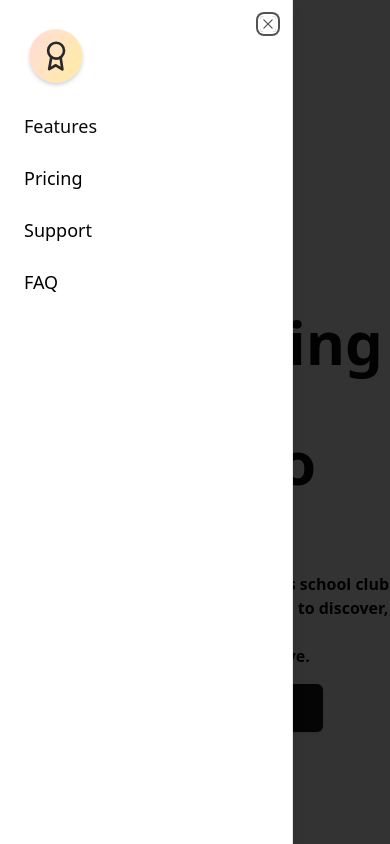
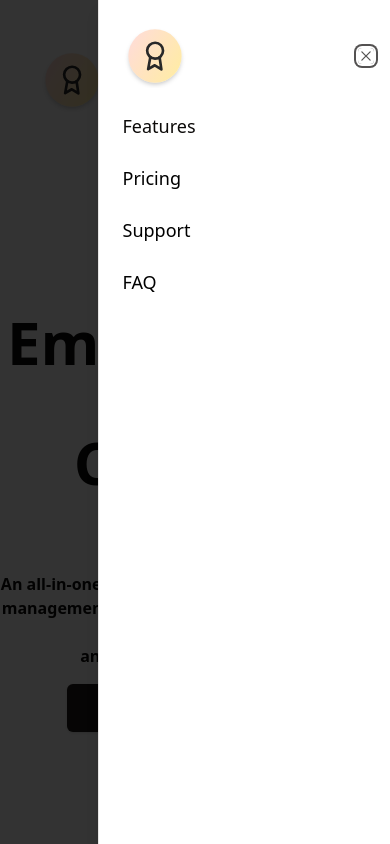
Before and after one commit to maytees/guideway, a Next.js app: page / in a window 390 px wide. Both pictures are taken after a click on the button "Toggle navigation menu". Shown: the top 844 px of the page. Built offline with nearby package versions, Linux system fonts and the light colour scheme.

Commit message:
fix: sm breakpoint hamburger menu fix

```diff
--- a/src/components/Navbar.tsx
+++ b/src/components/Navbar.tsx
@@ -4,18 +4,18 @@ import Link from 'next/link';
 import React from 'react';
 import { Sheet, SheetContent, SheetTrigger } from './ui/sheet';
 import { Button } from './ui/button';
-import { usePathname } from 'next/navigation';
+import { usePathname, useRouter } from 'next/navigation';
 
 const ICON_WIDTH = 64;
 
 const Navbar = () => {
     const currentPath = usePathname();
 
+    const router = useRouter();
     return (
-        <>
-            <header className="pb-10 z-50 top-0 flex h-16 items-center gap-4 md:px-6 mt-10 pt-10">
-                <nav className="hidden container md:flex flex-row md:items-center md:justify-between gap-24 md:px-14 lg:px-32 w-full ">
 
+        <div className="pb-10 px-10 z-50 top-0 flex h-16 items-center gap-4 md:px-6 mt-10 pt-10">
+            <nav className="hidden container md:flex flex-row md:items-center md:justify-between gap-24 md:px-14 lg:px-32">
                 <div className='flex flex-row gap-16 items-center'>
                     <div className='flex-shrink-0'>
                         <Link className="flex items-center gap-2 text-lg font-semibold md:text-base" href="/">
@@ -46,6 +46,15 @@ const Navbar = () => {
                     </Button>
                 </a>
             </nav >
+            <div className="flex w-full items-center flex-row justify-between md:hidden">
+                <Image
+                    src="/logo.svg"
+                    alt="Guideway"
+                    width={ICON_WIDTH}
+                    height={ICON_WIDTH}
+                    className="md:hidden hover:cursor-pointer"
+                    onClick={() => router.push("/")}
+                />
                 <Sheet>
                     <SheetTrigger asChild>
                         <Button className="shrink-0 md:hidden" size="icon" variant="outline">
@@ -53,13 +62,12 @@ const Navbar = () => {
                             <span className="sr-only">Toggle navigation menu</span>
                         </Button>
                     </SheetTrigger>
-                    <SheetContent side="left">
+                    <SheetContent side="right">
                         <nav className="grid gap-6 text-lg font-medium">
                             <Link className="flex items-center gap-2 text-lg font-semibold" href="/">
                                 <Image src="/logo.svg" alt="Guideway" width={ICON_WIDTH} height={ICON_WIDTH} />
                                 <span className="sr-only">Guideway</span>
                             </Link>
-
                             <Link className="text-foreground transition-colors hover:text-foreground" href="/features">
                                 Features
                             </Link>
@@ -75,8 +83,8 @@ const Navbar = () => {
                         </nav>
                     </SheetContent>
                 </Sheet>
-            </header >
-        </>
+            </div>
+        </div>
     );
 };
 
--- a/src/components/ui/sheet.tsx
+++ b/src/components/ui/sheet.tsx
@@ -51,7 +51,7 @@ const sheetVariants = cva(
 
 interface SheetContentProps
   extends React.ComponentPropsWithoutRef<typeof SheetPrimitive.Content>,
-    VariantProps<typeof sheetVariants> {}
+  VariantProps<typeof sheetVariants> { }
 
 const SheetContent = React.forwardRef<
   React.ElementRef<typeof SheetPrimitive.Content>,
@@ -65,7 +65,7 @@ const SheetContent = React.forwardRef<
       {...props}
     >
       {children}
-      <SheetPrimitive.Close className="absolute right-4 top-4 rounded-sm opacity-70 ring-offset-background transition-opacity hover:opacity-100 focus:outline-none focus:ring-2 focus:ring-ring focus:ring-offset-2 disabled:pointer-events-none data-[state=open]:bg-secondary">
+      <SheetPrimitive.Close className="absolute right-4 top-12 rounded-sm opacity-70 ring-offset-background transition-opacity hover:opacity-100 focus:outline-none focus:ring-2 focus:ring-ring focus:ring-offset-2 disabled:pointer-events-none data-[state=open]:bg-secondary">
         <Cross2Icon className="h-4 w-4" />
         <span className="sr-only">Close</span>
       </SheetPrimitive.Close>
```
Lines whose indentation alone changed are shown as unchanged.
